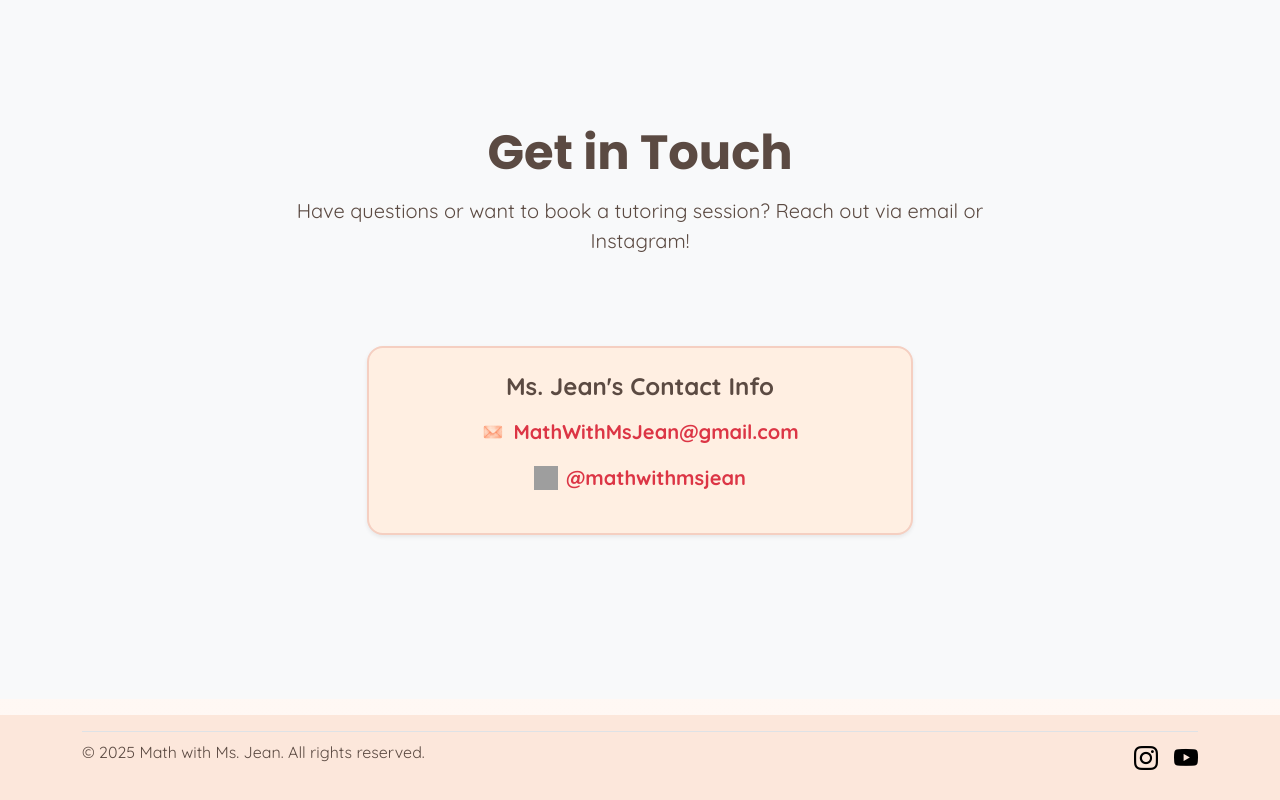
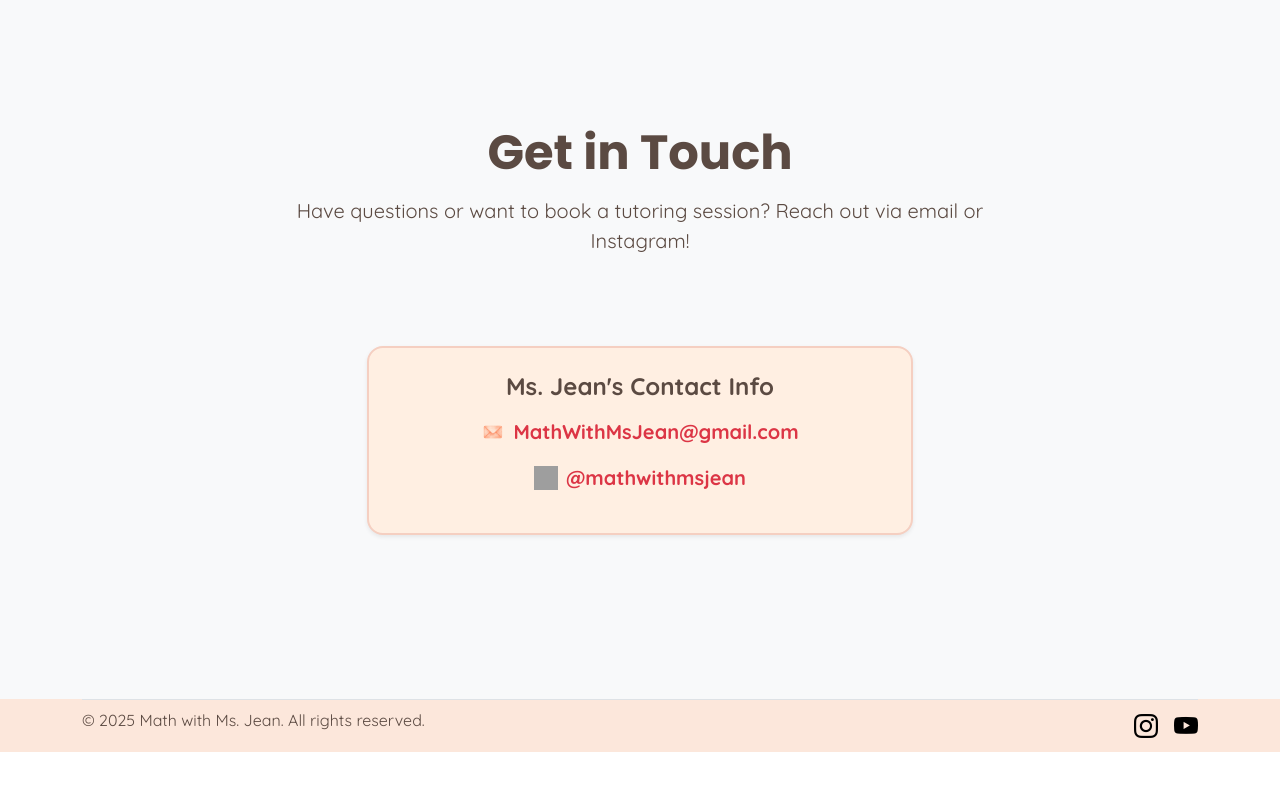
Before and after one commit to SJH33/mathwithmsjean, a plain HTML site: page index.html in a window 1280 px wide. Shown: the part 5862-6662 px from the top of the page. After the commit the page ends 6614 px from the top, so only its background shows below. Drawn offline with nearby package versions, Linux system fonts and the light colour scheme; grey boxes are pictures that could not be loaded.

Commit message:
Update index.html

```diff
--- a/index.html
+++ b/index.html
@@ -338,7 +338,7 @@
   </section>
 
   <!-- ========== FOOTER SECTION ========== -->
-  <footer class="custom-footer py-3 mt-3">
+  <footer class="custom-footer sticky-footer">
     <div class="container">
       <div class="d-flex flex-column flex-sm-row justify-content-between py-2 border-top">
         <p class="mb-0">&copy; 2025 Math with Ms. Jean. All rights reserved.</p>
```
